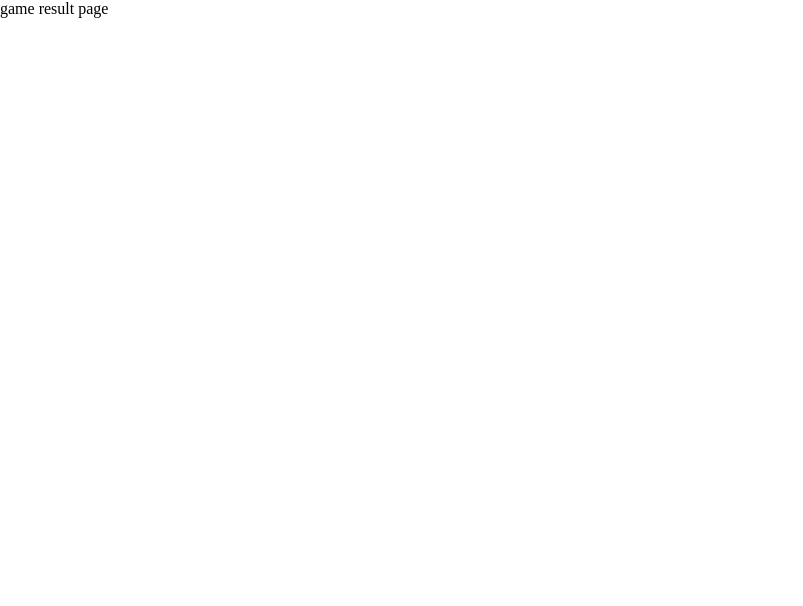
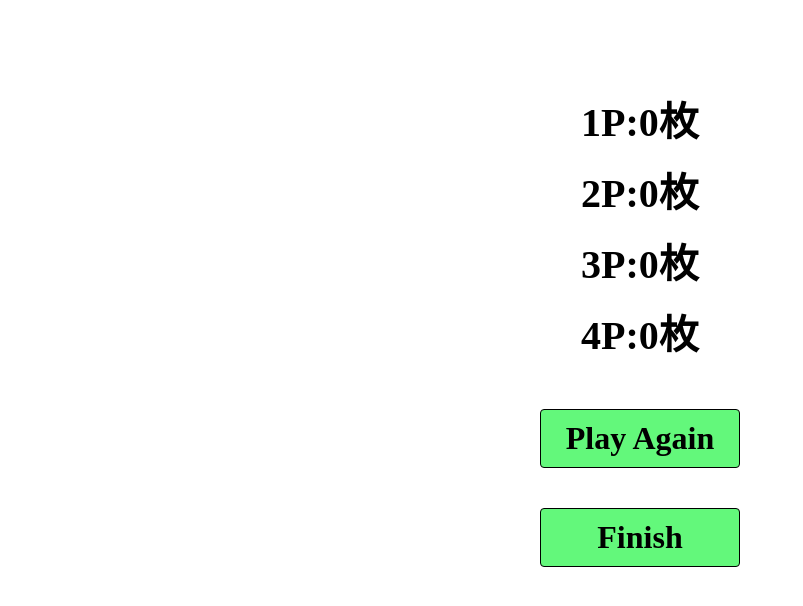
Before and after one commit to ONDENCUP-dominions/Dominion, a Nuxt app: page /GameResult in a window 1280 px wide. Shown: the top 606 px of the page, without its empty margins (0-803 px from the left). Built offline with nearby package versions, Linux system fonts and the light colour scheme.

Commit message:
resultページ作成(#shin1)

```diff
--- a/pages/GameResult.vue
+++ b/pages/GameResult.vue
@@ -1,5 +1,40 @@
+<script setup lang="ts">
+import { useCounterStore } from '@/stores/store';
+const store =  useCounterStore();
+</script>
+
+
 <template>
-    <div>
-      game result page
+    <div class="flex-content">
+      <div class="score1">1P:{{ store.count1 }}枚</div>
+      <div class="score">2P:{{ store.count2 }}枚</div>
+      <div class="score">3P:{{ store.count3 }}枚</div>
+      <div class="score">4P:{{ store.count4 }}枚</div>
+      <Button class="again-button">Play Again</Button>
+      <Button class="finish-button">Finish</Button>
     </div>
-  </template>
+</template>
+
+<style scoped>
+.flex-content{
+  display: flex;
+  flex-direction: column;
+  align-items: center;
+}
+.score{
+  font-size: 40px;
+  margin-top: 25px;
+  font-weight: 700;
+}
+.score1{
+  font-size: 40px;
+  margin-top: 100px;
+  font-weight: 700;
+}
+.again-button{
+  margin-top: 50px;
+}
+.finish-button{
+  margin-top: 40px;
+}
+</style>
```
